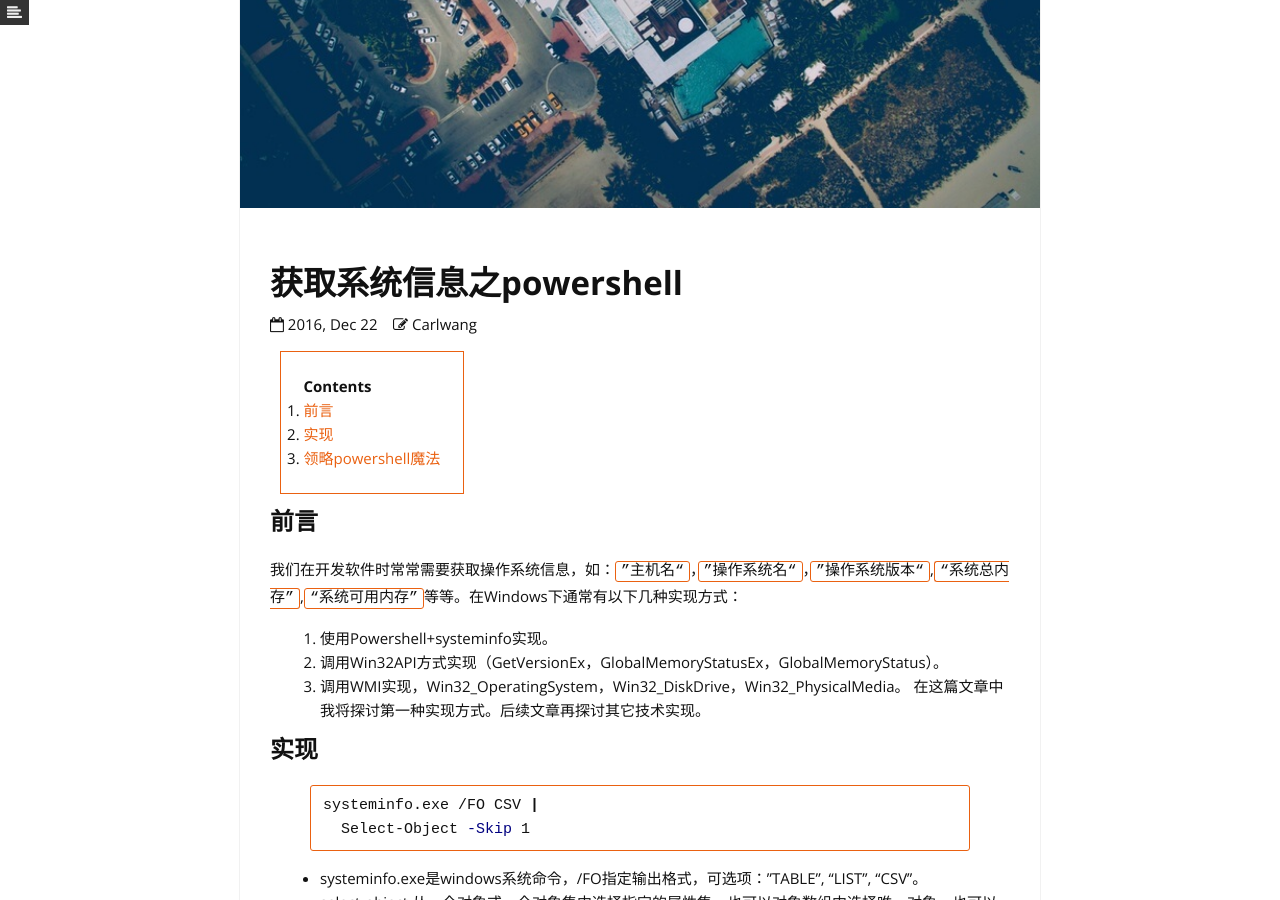
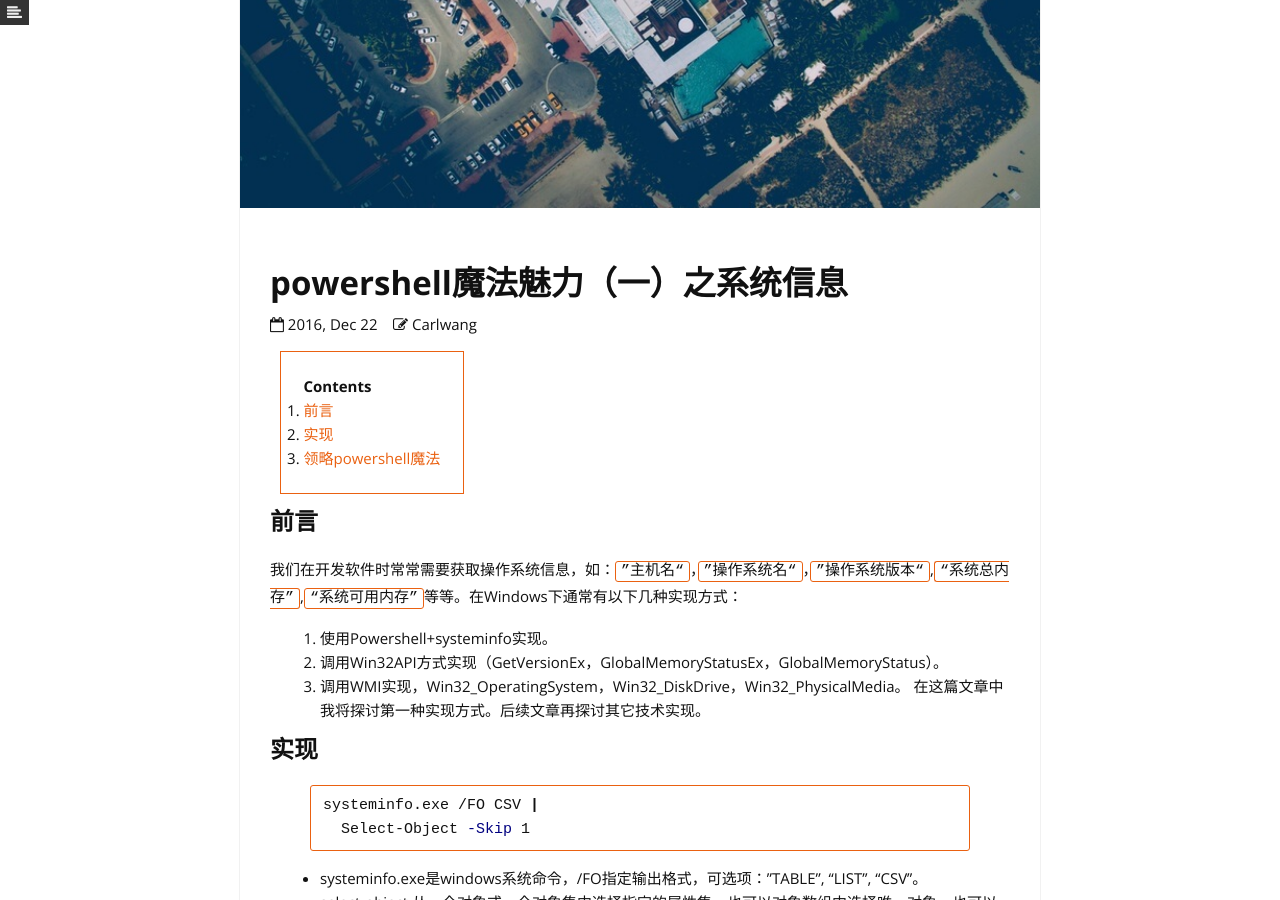
Before and after one commit to XNN99/sticker, a Jekyll site: the page built from _posts/2016-12-22-getsysteminfo-powershell.md, in a window 1280 px wide and 900 px high, scrolled down 371 px. Built offline with Jekyll 4.4.1, drawn with Linux system fonts in a browser that asks for light colours; nearby versions of some CDN libraries; library files that are not in the unit come from our copies.

Commit message:
Powershell get systeminfo

```diff
--- a/_posts/2016-12-22-getsysteminfo-powershell.md
+++ b/_posts/2016-12-22-getsysteminfo-powershell.md
@@ -1,6 +1,6 @@
 ---
 layout: post
-title: "获取系统信息之powershell"
+title: "powershell魔法魅力（一）之系统信息"
 description: 通过这篇文章我将探讨如何通过Powershell获取系统信息，体会powershell的魔法魅力。
 img: image-9.jpg
 color: ff1744
```
